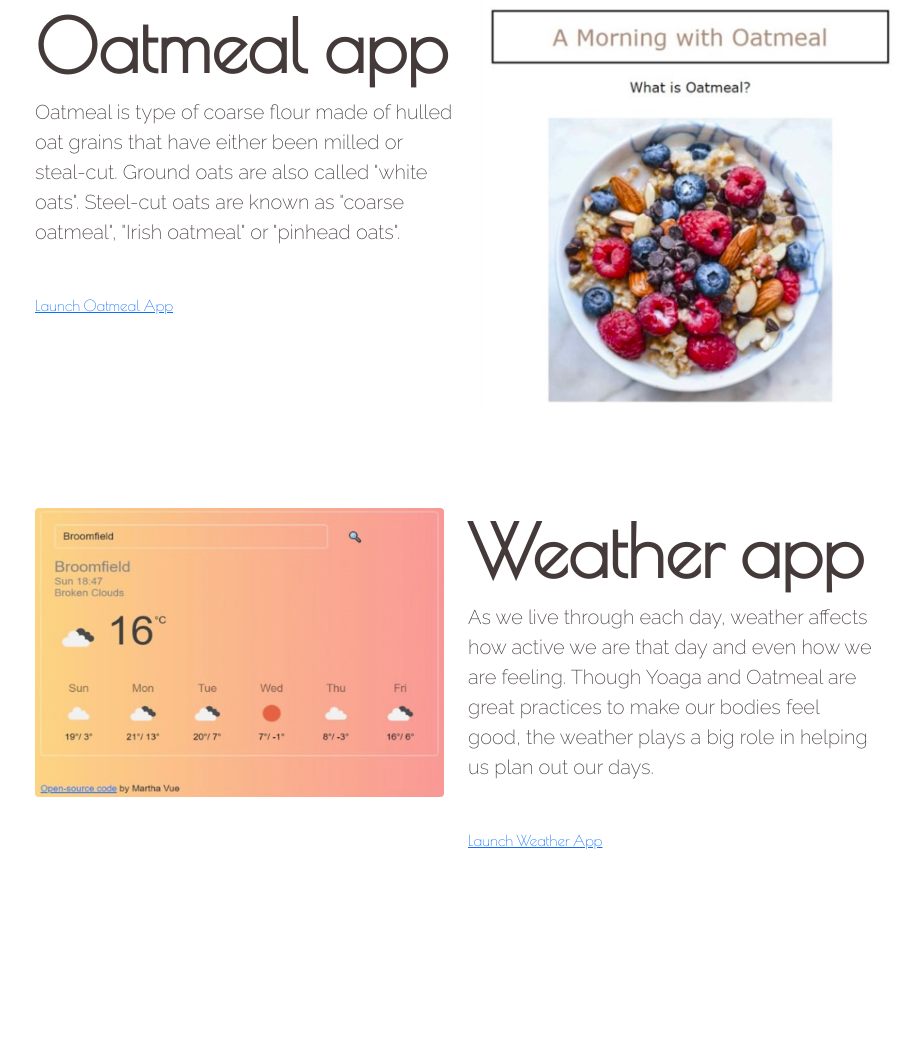
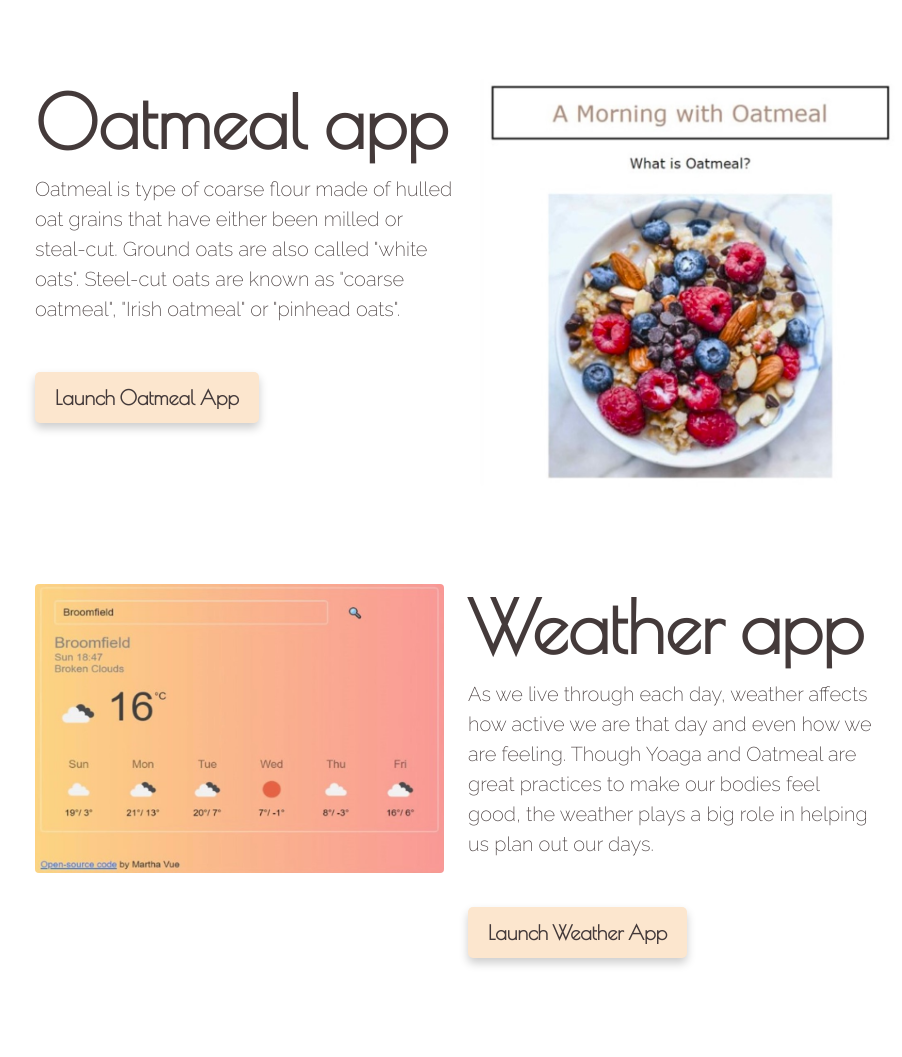
Before and after one commit to MartyVue/portfolio-project, a plain HTML site: page projects.html in a window 1280 px wide. Shown: the part 730-1787 px from the top of the page, without its empty margins (160-1062 px from the left). Drawn offline with nearby package versions, Linux system fonts and the light colour scheme.

Commit message:
edited buttons on project.html

```diff
--- a/projects.html
+++ b/projects.html
@@ -113,7 +113,7 @@
                 </p>
                 <a
                   href="#"
-                  class="launch-btn contact-link mb-5"
+                  class="launch-btn contact-link btn btn-light btn-outline mb-5"
                   title="Croissant App"
                   >Launch Croissant App</a
                 >
@@ -133,7 +133,12 @@
                 <div class="mt-5">
                   <a
                     href="images/Oatmeal.html"
-                    class="launch-btn contact-link mb-5"
+                    class="
+                      launch-btn
+                      contact-link
+                      btn btn-light btn-outline
+                      mb-5
+                    "
                     title="Oatmeal App"
                     >Launch Oatmeal App</a
                   >
@@ -161,7 +166,12 @@
                   </p>
                   <a
                     href="https://its-so-nice-bb68ba.netlify.app"
-                    class="launch-btn contact-link mb-5"
+                    class="
+                      launch-btn
+                      contact-link
+                      btn btn-light btn-outline
+                      mb-5
+                    "
                     title="Weather App"
                     >Launch Weather App</a
                   >
```
